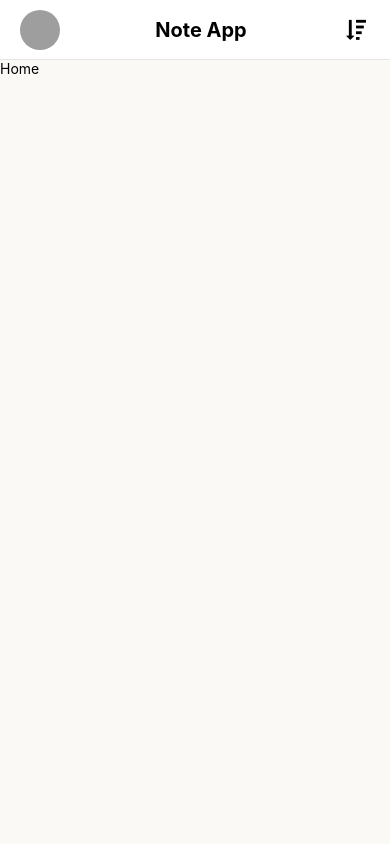
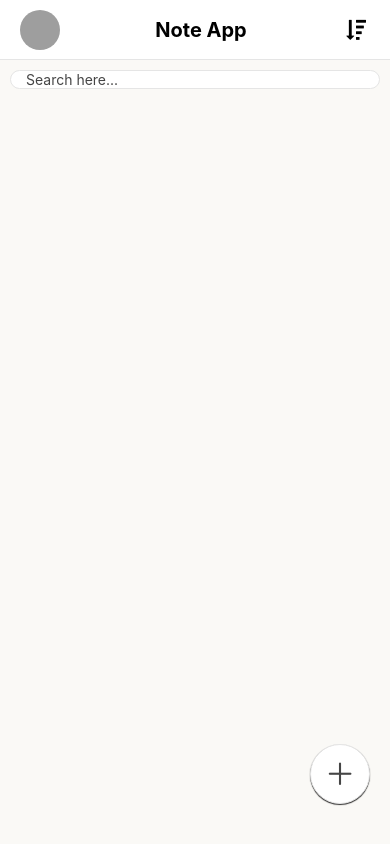
Before and after one commit to isaaxh/NoteApp, a React Native app: screen / in a window 390 px wide. Built offline with nearby package versions, Linux system fonts and the light colour scheme; grey boxes are pictures that could not be loaded.

Commit message:
add search bar with styles

```diff
--- /dev/null
+++ b/src/components/SearchBar.tsx
@@ -0,0 +1,27 @@
+import {StyleSheet, TextInput, View} from 'react-native';
+import React from 'react';
+import globalStyles from '../styles/globalStyles';
+
+const SearchBar = () => {
+  return (
+    <View>
+      <TextInput
+        style={[styles.container, globalStyles.text]}
+        placeholder="Search here..."
+        placeholderTextColor="#454545"
+      />
+    </View>
+  );
+};
+
+const styles = StyleSheet.create({
+  container: {
+    borderRadius: 20,
+    borderWidth: 1,
+    borderColor: '#E5E5E5',
+    backgroundColor: '#ffffff',
+    paddingHorizontal: 15,
+  },
+});
+
+export default SearchBar;
--- a/src/pages/Home.tsx
+++ b/src/pages/Home.tsx
@@ -1,10 +1,13 @@
-import {StyleSheet, Text, View} from 'react-native';
+import {StyleSheet, View} from 'react-native';
 import React from 'react';
+import SearchBar from '../components/SearchBar';
+import AddNoteBtn from '../components/AddNoteBtn';
 
 export default function Home() {
   return (
     <View style={styles.container}>
-      <Text>Home</Text>
+      <SearchBar />
+      <AddNoteBtn />
     </View>
   );
 }
@@ -13,5 +16,6 @@ const styles = StyleSheet.create({
   container: {
     flex: 1,
     backgroundColor: '#FAF9F6',
+    padding: 10,
   },
 });
```
